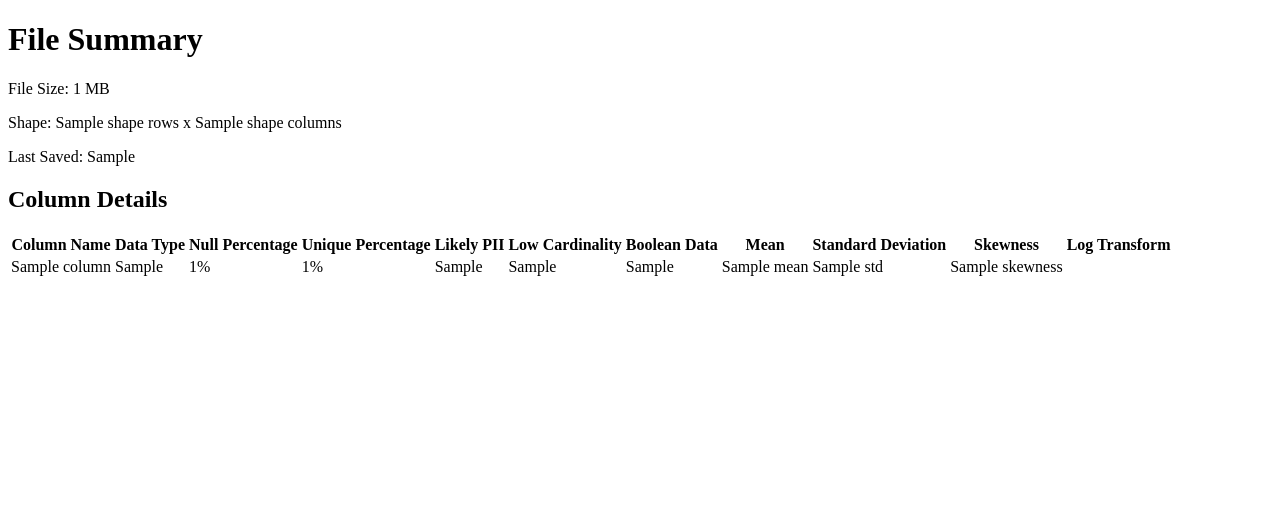
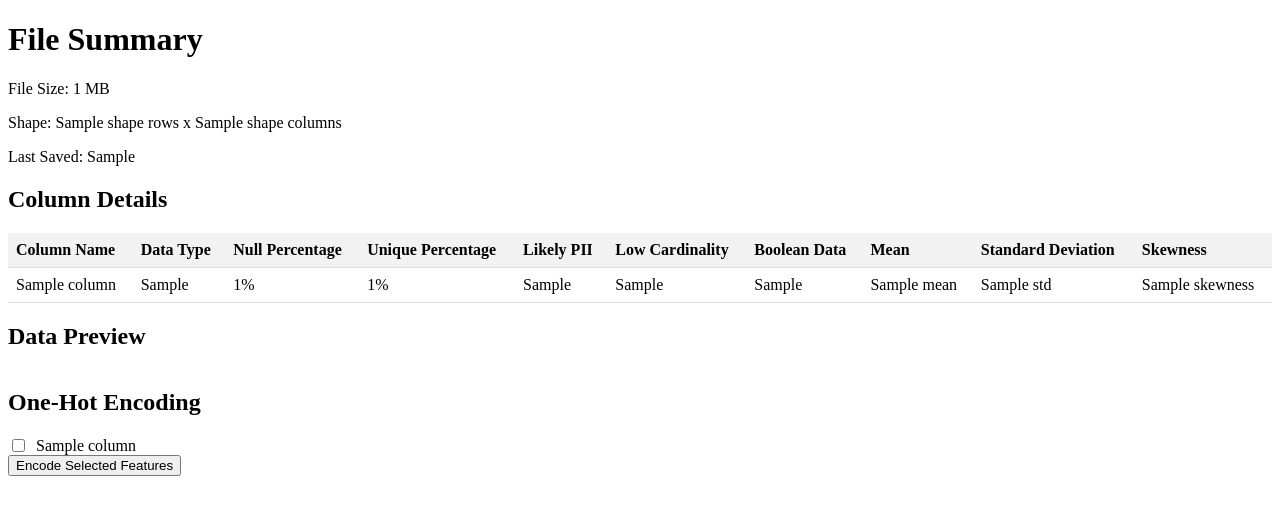
Before and after one commit to manisharigala/file-selector-utility, a Flask app: template app/templates/summary.html in a window 1280 px wide. Shown: the top 515 px of the page. Run offline with Flask 2, Linux system fonts and the light colour scheme; the template is opened without the code that fills it: most values are stand-ins (such as "Sample title", 1, 10 or a date in 2020).

Commit message:
add functionalities

```diff
--- a/app/templates/summary.html
+++ b/app/templates/summary.html
@@ -2,6 +2,28 @@
 <html>
 <head>
     <title>File Summary</title>
+    <style>
+        table {
+            border-collapse: collapse;
+            width: 100%;
+        }
+        th, td {
+            padding: 8px;
+            text-align: left;
+            border-bottom: 1px solid #ddd;
+        }
+        th {
+            background-color: #f2f2f2;
+        }
+        .checkbox-container {
+            display: flex;
+            align-items: center;
+        }
+
+        .checkbox-label {
+            margin-left: 8px;
+        }
+    </style>
 </head>
 <body>
     <h1>File Summary</h1>
@@ -23,7 +45,6 @@
                 <th>Mean</th>
                 <th>Standard Deviation</th>
                 <th>Skewness</th>
-                <th>Log Transform</th>
             </tr>
         </thead>
         <tbody>
@@ -39,10 +60,59 @@
                 <td>{{ column.mean }}</td>
                 <td>{{ column.std }}</td>
                 <td>{{ column.skewness }}</td>
-                <td>{{ column.log_transform }}</td>
             </tr>
             {% endfor %}
         </tbody>
     </table>
+
+    <h2>Data Preview</h2>
+    <table>
+        <thead>
+            <tr>
+                {% for column in columns %}
+                    {% if not column.likely_pii %}
+                        <th>{{ column.column_name }}</th>
+                    {% endif %}
+                {% endfor %}
+            </tr>
+        </thead>
+        <tbody>
+            {% for i in range(min(10, df.shape[0])) %}
+            <tr>
+                {% for column in columns %}
+                    {% if not column.likely_pii %}
+                        <td>
+                            {% if loop.index0 < loop.length %}
+                                {% if column.data_type == 'object' %}
+                                    {% if column.low_cardinality %}
+                                        {{ df.iloc[i][column.column_name] }}
+                                    {% else %}
+                                        ***
+                                    {% endif %}
+                                {% else %}
+                                    {{ df.iloc[i][column.column_name] }}
+                                {% endif %}
+                            {% endif %}
+                        </td>
+                    {% endif %}
+                {% endfor %}
+            </tr>
+            {% endfor %}
+        </tbody>
+    </table>
+
+    <h2>One-Hot Encoding</h2>
+<form action="{{ url_for('encode') }}" method="POST">
+    {% for column in columns %}
+        {% if column.low_cardinality %}
+            <div class="checkbox-container">
+                <input type="checkbox" name="feature" value="{{ column.column_name }}">
+                <label class="checkbox-label">{{ column.column_name }}</label>
+            </div>
+        {% endif %}
+    {% endfor %}
+    <button type="submit">Encode Selected Features</button>
+</form>
+
 </body>
 </html>
```
Also changed, not shown: app/__init__.py (+0 -7 lines), app/pii_helper.py (added, +73 -0 lines), app/routes.py (+56 -8 lines), app/templates/encode.html (added, +34 -0 lines), app/templates/index.html (+7 -1 lines).
